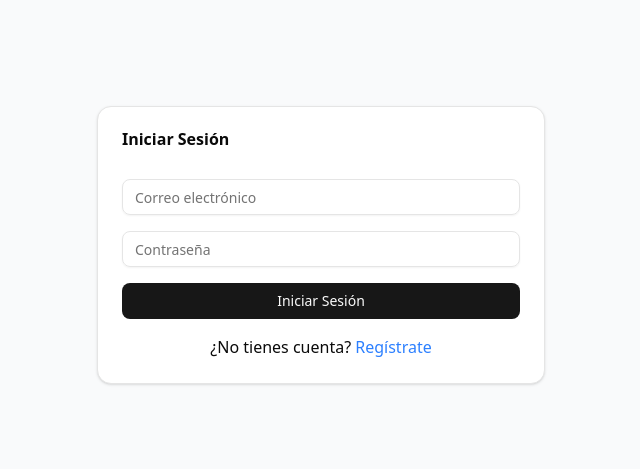
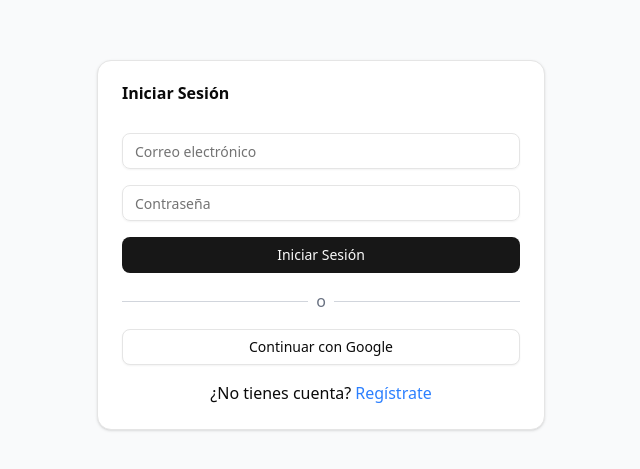
Before and after one commit to joelito322/mini-kahoot, a Next.js app: page /login in a window 1280 px wide. Shown: the part 155-624 px from the top of the page, without its empty margins (319-959 px from the left). Built offline with nearby package versions, Linux system fonts and the light colour scheme; no server answers.

Commit message:
insertando opcion de gmail sesion y tablas de sql

```diff
--- a/src/app/login/page.tsx
+++ b/src/app/login/page.tsx
@@ -11,6 +11,7 @@ export default function LoginPage() {
   const [email, setEmail] = useState('')
   const [password, setPassword] = useState('')
   const [loading, setLoading] = useState(false)
+  const [loadingGoogle, setLoadingGoogle] = useState(false)
   const [error, setError] = useState('')
 
   const handleLogin = async () => {
@@ -22,6 +23,19 @@ export default function LoginPage() {
       // Redirect handled by middleware
     }
     setLoading(false)
+  }
+
+  const handleGoogleLogin = async () => {
+    setLoadingGoogle(true)
+    setError('')
+    const { error } = await supabase.auth.signInWithOAuth({
+      provider: 'google',
+      options: {
+        redirectTo: `${window.location.origin}/dashboard`
+      }
+    })
+    if (error) setError(error.message)
+    setLoadingGoogle(false)
   }
 
   return (
@@ -48,6 +62,14 @@ export default function LoginPage() {
             <Button onClick={handleLogin} disabled={loading} className="w-full">
               {loading ? 'Cargando...' : 'Iniciar Sesión'}
             </Button>
+            <div className="flex items-center space-x-2">
+              <div className="flex-1 border-t border-gray-300"></div>
+              <span className="text-gray-500">o</span>
+              <div className="flex-1 border-t border-gray-300"></div>
+            </div>
+            <Button onClick={handleGoogleLogin} disabled={loadingGoogle} variant="outline" className="w-full">
+              {loadingGoogle ? 'Cargando...' : 'Continuar con Google'}
+            </Button>
             <p className="text-center">
               ¿No tienes cuenta? <Link href="/signup" className="text-blue-500">Regístrate</Link>
             </p>
```
Also changed, not shown: 1 other file (tests, documents, lock files or other folders).
